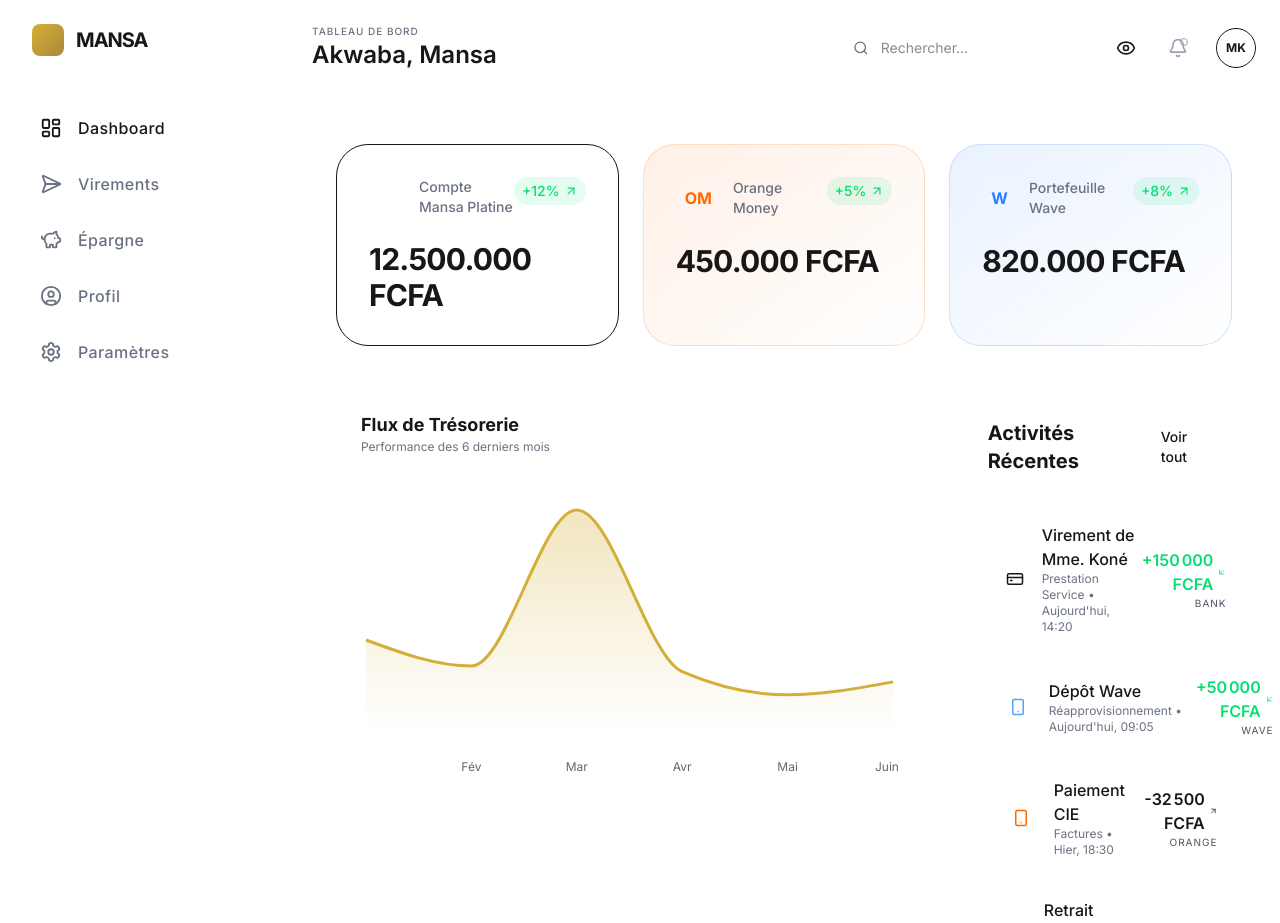
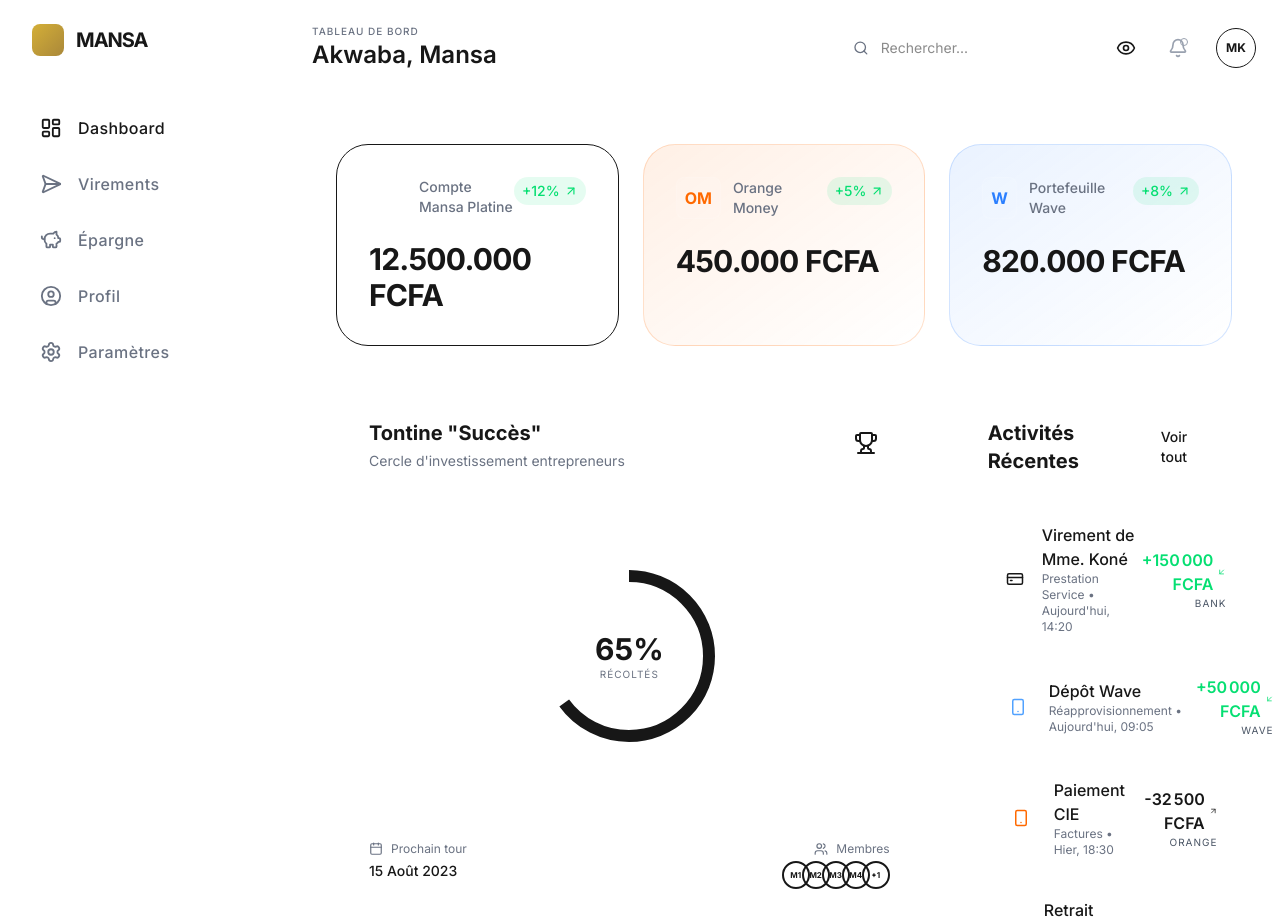
Before and after one commit to JojoKouam/mansa-next-gen, a Next.js app: page / in a window 1280 px wide. Shown: the top 923 px of the page. Built offline with nearby package versions, Linux system fonts and the light colour scheme.

Commit message:
[FEAT]replace chart with innovative Tontine Digital widget

```diff
--- a/src/app/page.tsx
+++ b/src/app/page.tsx
@@ -1,10 +1,10 @@
 import { BalanceCard } from "@/components/dashboard/BalanceCard";
 import { OverviewChart } from "@/components/dashboard/OverviewChart";
+import { TontineWidget } from "@/components/dashboard/TontineWidget";
 import { TransactionList } from "@/components/dashboard/TransactionList";
 
 export default function Home() {
-  // Voici nos données (le tableau d'objets)
-  // En situation réelle, ça viendrait d'une base de données
+
   const accounts = [
     {
       title: "Compte Mansa Platine",
@@ -44,8 +44,8 @@ export default function Home() {
       </section>
       <section className="grid grid-cols-1 lg:grid-cols-3 gap-8">
         <div className="lg:col-span-2">
-          <OverviewChart />
-        </div>
+          <TontineWidget />
+          </div>
         <div className="lg:col-span-1">
           <TransactionList />
         </div>
--- /dev/null
+++ b/src/components/dashboard/TontineWidget.tsx
@@ -0,0 +1,92 @@
+"use client";
+
+import { motion } from "framer-motion";
+import { Users, Calendar, Trophy } from "lucide-react";
+
+export const TontineWidget = () => {
+  const progress = 65; // 65% de la tontine récoltée
+  const totalAmount = "1.000.000";
+  const currentSaved = "650.000";
+
+  return (
+    <div className="h-full bg-mansa-anthracite/30 border border-white/5 rounded-4xl p-8 flex flex-col justify-between">
+
+      {/* Header du Widget */}
+      <div className="flex justify-between items-start">
+        <div>
+          <h3 className="text-xl font-bold text-mansa-offWhite">Tontine &quot;Succès&quot;</h3>
+          <p className="text-sm text-gray-500 mt-1">Cercle d&apos;investissement entrepreneurs</p>
+        </div>
+        <div className="bg-mansa-gold/10 p-3 rounded-2xl text-mansa-gold">
+          <Trophy size={24} />
+        </div>
+      </div>
+
+      {/* Visuel Central : Progression Circulaire */}
+      <div className="relative flex items-center justify-center py-10">
+        {/* Cercle de fond */}
+        <svg className="w-48 h-48 transform -rotate-90">
+          <circle
+            cx="96"
+            cy="96"
+            r="80"
+            stroke="currentColor"
+            strokeWidth="12"
+            fill="transparent"
+            className="text-white/5"
+          />
+          {/* Cercle de progression animé */}
+          <motion.circle
+            cx="96"
+            cy="96"
+            r="80"
+            stroke="currentColor"
+            strokeWidth="12"
+            fill="transparent"
+            strokeDasharray={502} // Circonférence (2 * PI * r)
+            initial={{ strokeDashoffset: 502 }}
+            animate={{ strokeDashoffset: 502 - (502 * progress) / 100 }}
+            transition={{ duration: 2, ease: "easeOut" }}
+            className="text-mansa-gold"
+          />
+        </svg>
+
+        {/* Texte au centre du cercle */}
+        <div className="absolute text-center">
+          <p className="text-3xl font-bold">{progress}%</p>
+          <p className="text-[10px] text-gray-500 uppercase tracking-widest">Récoltés</p>
+        </div>
+      </div>
+
+      {/* Détails et Membres */}
+      <div className="grid grid-cols-2 gap-4">
+        <div className="space-y-1">
+          <p className="text-xs text-gray-500 flex items-center gap-2">
+            <Calendar size={14} /> Prochain tour
+          </p>
+          <p className="font-medium text-sm text-mansa-gold">15 Août 2023</p>
+        </div>
+        <div className="space-y-1 text-right">
+          <p className="text-xs text-gray-500 flex items-center gap-2 justify-end">
+            <Users size={14} /> Membres
+          </p>
+          <div className="flex justify-end -space-x-2">
+            {[1, 2, 3, 4].map((i) => (
+              <div key={i} className="w-7 h-7 rounded-full border-2 border-mansa-black bg-mansa-anthracite flex items-center justify-center text-[8px] font-bold">
+                M{i}
+              </div>
+            ))}
+            <div className="w-7 h-7 rounded-full border-2 border-mansa-black bg-mansa-gold text-mansa-black flex items-center justify-center text-[8px] font-bold">
+              +1
+            </div>
+          </div>
+        </div>
+      </div>
+
+      {/* Bouton d'action Rapide */}
+      <button className="w-full mt-6 py-4 bg-mansa-gold text-mansa-black font-bold rounded-2xl hover:bg-mansa-goldSoft transition-colors">
+        Verser ma part ({currentSaved} / {totalAmount} FCFA)
+      </button>
+    </div>
+  );
+};
```
